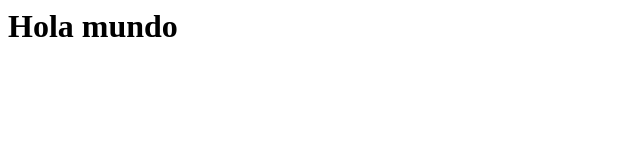
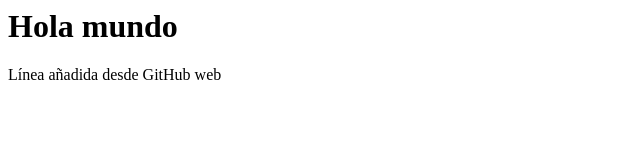
Before and after one commit to hetp246/UT4_PracticaGuiada, a plain HTML site: page index.html in a window 1280 px wide. Shown: the whole page, without its empty margins (0-640 px from the left). Drawn offline with Linux system fonts and the light colour scheme.

Commit message:
Modificación de index.html desde GitHub web
Se añade una nueva línea para probar la edición remota

```diff
--- a/index.html
+++ b/index.html
@@ -1 +1,6 @@
-<html><body><h1>Hola mundo</h1></body></html>
+<html>
+  <body>
+    <h1>Hola mundo</h1>
+    <p>Línea añadida desde GitHub web</p>
+  </body>
+</html>
```
